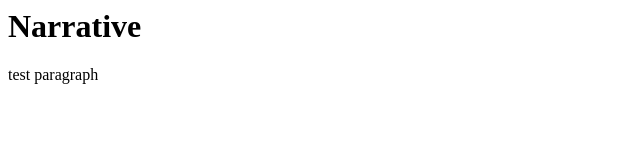
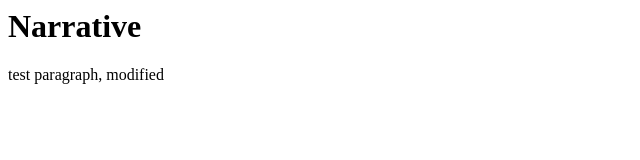
Before and after one commit to tim-group/narrative, a plain HTML site: page index.html in a window 1280 px wide. Shown: the full height of the page, 0-640 px from the left. Drawn offline with Linux system fonts and the light colour scheme.

Commit message:
test update

```diff
--- a/index.html
+++ b/index.html
@@ -1 +1 @@
-<html><body><h1>Narrative</h1><p>test paragraph</p></body></html>
+<html><body><h1>Narrative</h1><p>test paragraph, modified</p></body></html>
```
